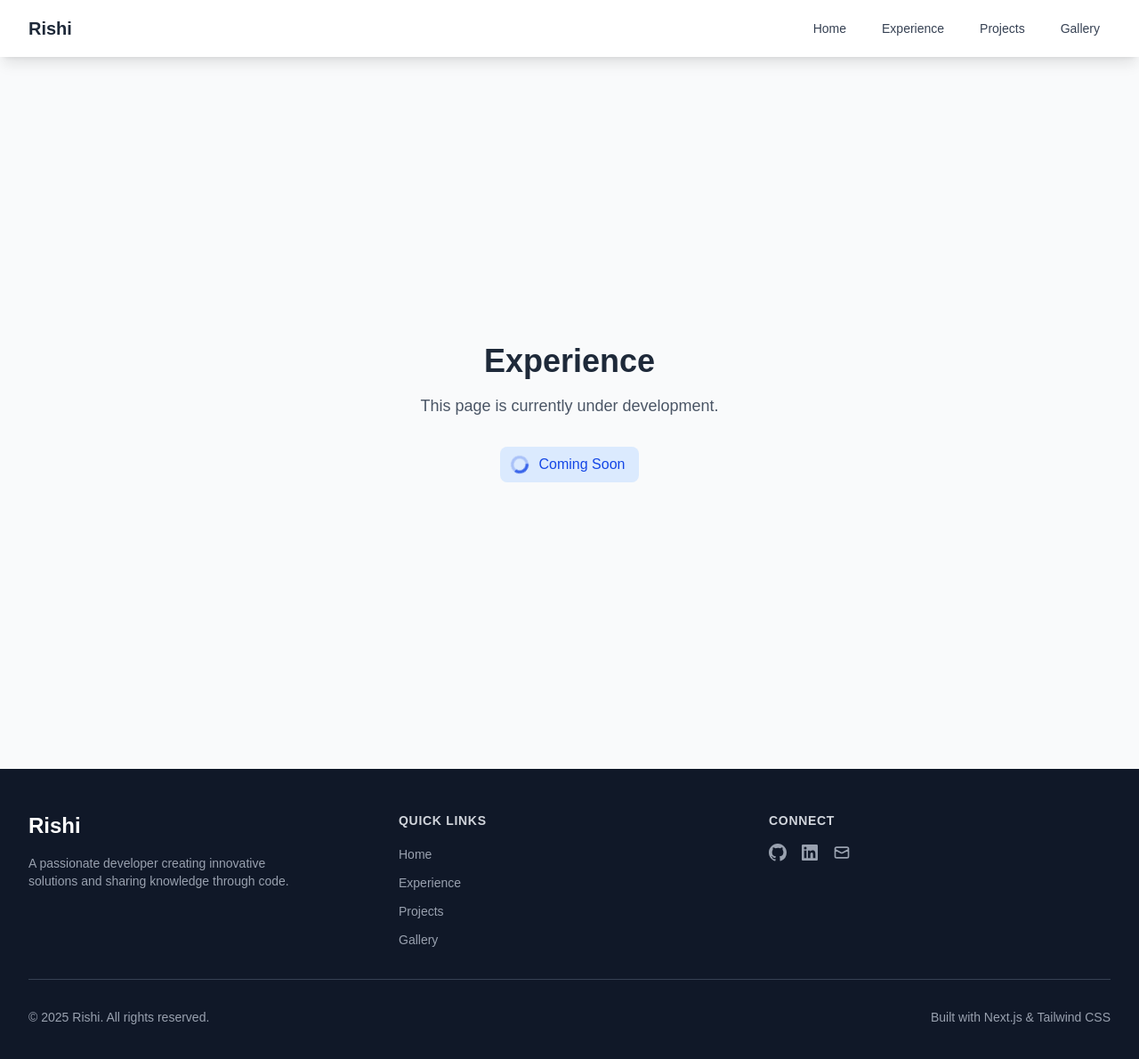
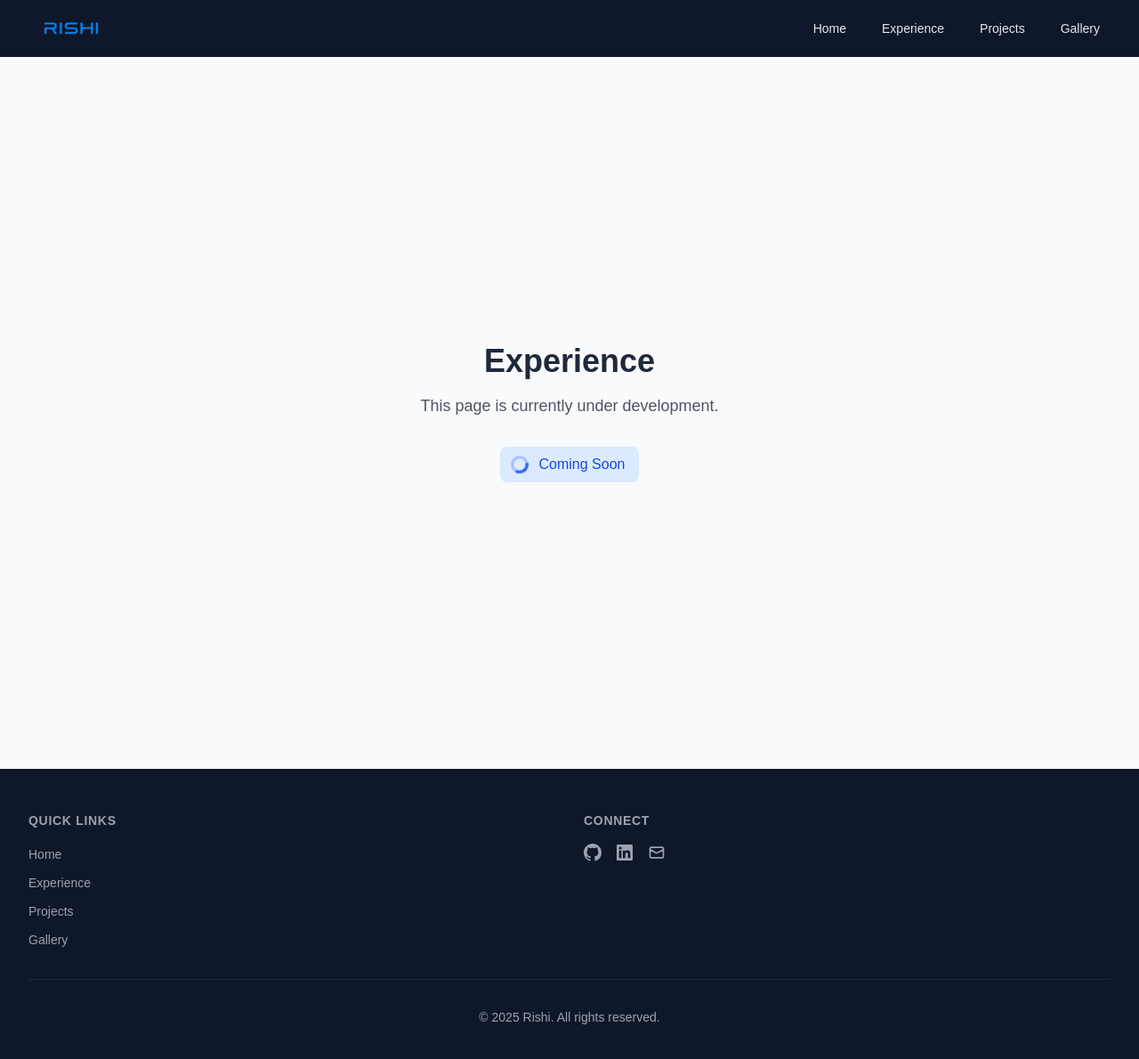
Before and after one commit to rishiganesh2002/rishi-portfolio-site, a Next.js app: page /experience in a window 1280 px wide. Shown: the top 1190 px of the page at 89% size. Built offline with nearby package versions, Linux system fonts and the light colour scheme.

Commit message:
feat: theming + data abstracted into json files

```diff
--- a/public/config/theme.json
+++ b/public/config/theme.json
@@ -1,20 +1,20 @@
 {
-  "textColor": "#1f2937",
-  "backgroundColor": "#ffffff",
+  "textColor": "#e5e7eb",
+  "backgroundColor": "#0f172a",
   "buttonTextColor": "#ffffff",
   "buttonBackgroundColor": "#3b82f6",
   "customColors": {
     "primary": "#3b82f6",
     "secondary": "#6366f1",
-    "accent": "#8b5cf6",
+    "accent": "#06b6d4",
     "success": "#10b981",
     "warning": "#f59e0b",
     "error": "#ef4444",
-    "muted": "#6b7280",
-    "border": "#e5e7eb"
+    "muted": "#9ca3af",
+    "border": "#1e293b"
   },
   "fontFamily": {
-    "heading": "var(--font-geist-sans)",
-    "body": "var(--font-geist-sans)"
+    "heading": "var(--font-orbitron)",
+    "body": "var(--font-inter)"
   }
 }
--- /dev/null
+++ b/public/config/websiteInfo.json
@@ -0,0 +1,25 @@
+{
+  "navigation": [
+    { "name": "Home", "href": "/" },
+    { "name": "Experience", "href": "/experience" },
+    { "name": "Projects", "href": "/projects" },
+    { "name": "Gallery", "href": "/gallery" }
+  ],
+  "socialLinks": [
+    {
+      "name": "GitHub",
+      "href": "https://github.com/rishiganesh2002",
+      "iconType": "github"
+    },
+    {
+      "name": "LinkedIn",
+      "href": "https://www.linkedin.com/in/rishiganeshr/",
+      "iconType": "linkedin"
+    },
+    {
+      "name": "Email",
+      "href": "mailto:rishi.ganesh232@gmail.com",
+      "iconType": "email"
+    }
+  ]
+}
--- a/src/components/layout/Footer.tsx
+++ b/src/components/layout/Footer.tsx
@@ -1,13 +1,16 @@
+"use client";
+
 import Link from "next/link";
+import { useTheme } from "@/context";
+import { NavigationItem, SocialLink } from "@/hooks/useWebsiteInfo";
 
-export default function Footer() {
-  const currentYear = new Date().getFullYear();
+interface FooterProps {
+  navigation: NavigationItem[];
+  socialLinks: SocialLink[];
+}
 
-  const socialLinks = [
-    {
-      name: "GitHub",
-      href: "#",
-      icon: (
+// Icon components
+const GitHubIcon = () => (
   <svg
     className="w-5 h-5"
     fill="currentColor"
@@ -20,12 +23,9 @@ export default function Footer() {
       clipRule="evenodd"
     />
   </svg>
-      ),
-    },
-    {
-      name: "LinkedIn",
-      href: "#",
-      icon: (
+);
+
+const LinkedInIcon = () => (
   <svg
     className="w-5 h-5"
     fill="currentColor"
@@ -38,12 +38,9 @@ export default function Footer() {
       clipRule="evenodd"
     />
   </svg>
-      ),
-    },
-    {
-      name: "Email",
-      href: "#",
-      icon: (
+);
+
+const EmailIcon = () => (
   <svg
     className="w-5 h-5"
     fill="none"
@@ -58,46 +55,61 @@ export default function Footer() {
       d="M3 8l7.89 4.26a2 2 0 002.22 0L21 8M5 19h14a2 2 0 002-2V7a2 2 0 00-2-2H5a2 2 0 00-2 2v10a2 2 0 002 2z"
     />
   </svg>
-      ),
-    },
-  ];
+);
 
-  const footerLinks = [
-    { name: "Home", href: "/" },
-    { name: "Experience", href: "/experience" },
-    { name: "Projects", href: "/projects" },
-    { name: "Gallery", href: "/gallery" },
-  ];
+const getIcon = (iconType: string) => {
+  switch (iconType) {
+    case "github":
+      return <GitHubIcon />;
+    case "linkedin":
+      return <LinkedInIcon />;
+    case "email":
+      return <EmailIcon />;
+    default:
+      return null;
+  }
+};
+
+export default function Footer({ navigation, socialLinks }: FooterProps) {
+  const currentYear = new Date().getFullYear();
+  const theme = useTheme();
 
   return (
-    <footer className="bg-gray-900 text-white">
+    <footer
+      style={{
+        backgroundColor: theme.backgroundColor,
+        color: theme.textColor,
+      }}
+    >
       <div className="max-w-7xl mx-auto py-12 px-4 sm:px-6 lg:px-8">
-        <div className="grid grid-cols-1 md:grid-cols-3 gap-8">
-          {/* Brand Section */}
-          <div className="col-span-1">
-            <Link
-              href="/"
-              className="text-2xl font-bold text-white hover:text-gray-300 transition-colors"
-            >
-              Rishi
-            </Link>
-            <p className="mt-4 text-gray-400 text-sm max-w-xs">
-              A passionate developer creating innovative solutions and sharing
-              knowledge through code.
-            </p>
-          </div>
-
+        <div className="grid grid-cols-1 md:grid-cols-2 gap-8">
           {/* Quick Links */}
           <div className="col-span-1">
-            <h3 className="text-sm font-semibold text-gray-300 tracking-wider uppercase mb-4">
+            <h3
+              className="text-sm font-semibold tracking-wider uppercase mb-4"
+              style={{
+                color: theme.customColors.muted,
+                fontFamily: theme.fontFamily.heading,
+              }}
+            >
               Quick Links
             </h3>
             <ul className="space-y-2">
-              {footerLinks.map((link) => (
+              {navigation.map((link) => (
                 <li key={link.name}>
                   <Link
                     href={link.href}
-                    className="text-gray-400 hover:text-white transition-colors text-sm"
+                    className="text-sm transition-colors hover:opacity-80"
+                    style={{
+                      color: theme.customColors.muted,
+                      fontFamily: theme.fontFamily.body,
+                    }}
+                    onMouseEnter={(e) => {
+                      e.currentTarget.style.color = theme.customColors.accent;
+                    }}
+                    onMouseLeave={(e) => {
+                      e.currentTarget.style.color = theme.customColors.muted;
+                    }}
                   >
                     {link.name}
                   </Link>
@@ -108,7 +120,13 @@ export default function Footer() {
 
           {/* Social Links */}
           <div className="col-span-1">
-            <h3 className="text-sm font-semibold text-gray-300 tracking-wider uppercase mb-4">
+            <h3
+              className="text-sm font-semibold tracking-wider uppercase mb-4"
+              style={{
+                color: theme.customColors.muted,
+                fontFamily: theme.fontFamily.heading,
+              }}
+            >
               Connect
             </h3>
             <div className="flex space-x-4">
@@ -116,12 +134,19 @@ export default function Footer() {
                 <a
                   key={item.name}
                   href={item.href}
-                  className="text-gray-400 hover:text-white transition-colors"
+                  className="transition-colors hover:opacity-80"
+                  style={{ color: theme.customColors.muted }}
+                  onMouseEnter={(e) => {
+                    e.currentTarget.style.color = theme.customColors.accent;
+                  }}
+                  onMouseLeave={(e) => {
+                    e.currentTarget.style.color = theme.customColors.muted;
+                  }}
                   target="_blank"
                   rel="noopener noreferrer"
                 >
                   <span className="sr-only">{item.name}</span>
-                  {item.icon}
+                  {getIcon(item.iconType)}
                 </a>
               ))}
             </div>
@@ -129,13 +154,19 @@ export default function Footer() {
         </div>
 
         {/* Bottom Section */}
-        <div className="mt-8 pt-8 border-t border-gray-700">
-          <div className="flex flex-col md:flex-row justify-between items-center">
-            <p className="text-gray-400 text-sm">
+        <div
+          className="mt-8 pt-8 border-t"
+          style={{ borderColor: theme.customColors.border }}
+        >
+          <div className="flex justify-center">
+            <p
+              className="text-sm"
+              style={{
+                color: theme.customColors.muted,
+                fontFamily: theme.fontFamily.body,
+              }}
+            >
               © {currentYear} Rishi. All rights reserved.
-            </p>
-            <p className="text-gray-400 text-sm mt-2 md:mt-0">
-              Built with Next.js & Tailwind CSS
             </p>
           </div>
         </div>
--- a/src/components/layout/Layout.tsx
+++ b/src/components/layout/Layout.tsx
@@ -1,20 +1,76 @@
+"use client";
+
 import { ReactNode } from "react";
-import { ThemeProvider } from "../../context/ThemeContext";
+import { ThemeProvider, useTheme } from "@/context";
 import Navbar from "./Navbar";
 import Footer from "./Footer";
+import { useWebsiteInfo } from "@/hooks/useWebsiteInfo";
 
 interface LayoutProps {
   children: ReactNode;
 }
 
+function LayoutContent({ children }: LayoutProps) {
+  const theme = useTheme();
+  const { websiteInfo, loading, error } = useWebsiteInfo();
+
+  // Show loading state while fetching website info
+  if (loading) {
+    return (
+      <div
+        className="min-h-screen flex flex-col"
+        style={{ backgroundColor: theme.backgroundColor }}
+      >
+        <div className="h-16 bg-transparent" /> {/* Navbar placeholder */}
+        <main className="flex-grow">{children}</main>
+        <div className="h-32 bg-transparent" /> {/* Footer placeholder */}
+      </div>
+    );
+  }
+
+  // Show error state if fetch failed
+  if (error || !websiteInfo) {
+    console.error("Failed to load website info:", error);
+    // Fallback with minimal navigation
+    const fallbackInfo = {
+      navigation: [{ name: "Home", href: "/" }],
+      socialLinks: [],
+    };
+
+    return (
+      <div
+        className="min-h-screen flex flex-col"
+        style={{ backgroundColor: theme.backgroundColor }}
+      >
+        <Navbar navigation={fallbackInfo.navigation} />
+        <main className="flex-grow">{children}</main>
+        <Footer
+          navigation={fallbackInfo.navigation}
+          socialLinks={fallbackInfo.socialLinks}
+        />
+      </div>
+    );
+  }
+
+  return (
+    <div
+      className="min-h-screen flex flex-col"
+      style={{ backgroundColor: theme.backgroundColor }}
+    >
+      <Navbar navigation={websiteInfo.navigation} />
+      <main className="flex-grow">{children}</main>
+      <Footer
+        navigation={websiteInfo.navigation}
+        socialLinks={websiteInfo.socialLinks}
+      />
+    </div>
+  );
+}
+
 export default function Layout({ children }: LayoutProps) {
   return (
     <ThemeProvider>
-      <div className="min-h-screen flex flex-col">
-        <Navbar />
-        <main className="flex-grow">{children}</main>
-        <Footer />
-      </div>
+      <LayoutContent>{children}</LayoutContent>
     </ThemeProvider>
   );
 }
--- a/src/components/layout/Navbar.tsx
+++ b/src/components/layout/Navbar.tsx
@@ -1,33 +1,61 @@
 "use client";
 
 import Link from "next/link";
-import { useState } from "react";
+import Image from "next/image";
+import { useState, useEffect } from "react";
+import { useTheme } from "@/context";
+import { NavigationItem } from "@/hooks/useWebsiteInfo";
 
-export default function Navbar() {
+interface NavbarProps {
+  navigation: NavigationItem[];
+}
+
+export default function Navbar({ navigation }: NavbarProps) {
   const [isMenuOpen, setIsMenuOpen] = useState(false);
+  const [isScrolled, setIsScrolled] = useState(false);
+  const theme = useTheme();
 
   const toggleMenu = () => {
     setIsMenuOpen(!isMenuOpen);
   };
 
-  const navigation = [
-    { name: "Home", href: "/" },
-    { name: "Experience", href: "/experience" },
-    { name: "Projects", href: "/projects" },
-    { name: "Gallery", href: "/gallery" },
-  ];
+  // Handle scroll effect
+  useEffect(() => {
+    const handleScroll = () => {
+      const scrollTop = window.scrollY;
+      setIsScrolled(scrollTop > 20);
+    };
+
+    window.addEventListener("scroll", handleScroll);
+    return () => window.removeEventListener("scroll", handleScroll);
+  }, []);
 
   return (
-    <nav className="bg-white shadow-lg sticky top-0 z-50">
+    <nav
+      className={`sticky top-0 z-50 transition-all duration-300 ${
+        isScrolled ? "shadow-lg backdrop-blur-md" : "shadow-none"
+      }`}
+      style={{
+        backgroundColor: isScrolled
+          ? `${theme.customColors.border}f0` // 94% opacity - using border color for contrast
+          : "transparent",
+      }}
+    >
       <div className="max-w-7xl mx-auto px-4 sm:px-6 lg:px-8">
         <div className="flex justify-between items-center h-16">
           {/* Logo/Brand */}
           <div className="flex-shrink-0">
             <Link
               href="/"
-              className="text-xl font-bold text-gray-800 hover:text-blue-600 transition-colors"
+              className="flex items-center space-x-2 hover:opacity-80 transition-opacity"
             >
-              Rishi
+              <Image
+                src="/InitialLogo-transparent.png"
+                alt="Rishi Logo"
+                width={120}
+                height={120}
+                className="w-24 h-24 object-contain"
+              />
             </Link>
           </div>
 
@@ -38,7 +66,17 @@ export default function Navbar() {
                 <Link
                   key={item.name}
                   href={item.href}
-                  className="text-gray-700 hover:text-blue-600 px-3 py-2 rounded-md text-sm font-medium transition-colors"
+                  className="px-3 py-2 rounded-md text-sm font-medium transition-colors hover:opacity-80"
+                  style={{
+                    color: theme.textColor,
+                    fontFamily: theme.fontFamily.body,
+                  }}
+                  onMouseEnter={(e) => {
+                    e.currentTarget.style.color = theme.customColors.accent;
+                  }}
+                  onMouseLeave={(e) => {
+                    e.currentTarget.style.color = theme.textColor;
+                  }}
                 >
                   {item.name}
                 </Link>
@@ -50,7 +88,22 @@ export default function Navbar() {
           <div className="md:hidden">
             <button
               onClick={toggleMenu}
-              className="bg-gray-50 inline-flex items-center justify-center p-2 rounded-md text-gray-700 hover:text-blue-600 hover:bg-gray-100 focus:outline-none focus:ring-2 focus:ring-inset focus:ring-blue-500"
+              className="inline-flex items-center justify-center p-2 rounded-md transition-all focus:outline-none focus:ring-2 focus:ring-inset"
+              style={{
+                backgroundColor: isScrolled
+                  ? theme.customColors.border
+                  : "rgba(255,255,255,0.1)",
+                color: theme.textColor,
+              }}
+              onMouseEnter={(e) => {
+                e.currentTarget.style.backgroundColor =
+                  theme.customColors.accent;
+              }}
+              onMouseLeave={(e) => {
+                e.currentTarget.style.backgroundColor = isScrolled
+                  ? theme.customColors.border
+                  : "rgba(255,255,255,0.1)";
+              }}
               aria-expanded="false"
             >
               <span className="sr-only">Open main menu</span>
@@ -67,6 +120,7 @@ export default function Navbar() {
                     strokeLinejoin="round"
                     strokeWidth={2}
                     d="M4 6h16M4 12h16M4 18h16"
+                    stroke={theme.textColor}
                   />
                 </svg>
               ) : (
@@ -82,6 +136,7 @@ export default function Navbar() {
                     strokeLinejoin="round"
                     strokeWidth={2}
                     d="M6 18L18 6M6 6l12 12"
+                    stroke={theme.textColor}
                   />
                 </svg>
               )}
@@ -93,12 +148,31 @@ export default function Navbar() {
       {/* Mobile Navigation Menu */}
       {isMenuOpen && (
         <div className="md:hidden">
-          <div className="px-2 pt-2 pb-3 space-y-1 sm:px-3 bg-white border-t border-gray-200">
+          <div
+            className="px-2 pt-2 pb-3 space-y-1 sm:px-3 border-t backdrop-blur-md"
+            style={{
+              backgroundColor: `${theme.customColors.border}f8`, // 97% opacity - consistent with navbar
+              borderColor: theme.customColors.border,
+            }}
+          >
             {navigation.map((item) => (
               <Link
                 key={item.name}
                 href={item.href}
-                className="text-gray-700 hover:text-blue-600 block px-3 py-2 rounded-md text-base font-medium transition-colors"
+                className="block px-3 py-2 rounded-md text-base font-medium transition-colors hover:opacity-80"
+                style={{
+                  color: theme.textColor,
+                  fontFamily: theme.fontFamily.body,
+                }}
+                onMouseEnter={(e) => {
+                  e.currentTarget.style.color = theme.customColors.accent;
+                  e.currentTarget.style.backgroundColor =
+                    theme.customColors.border;
+                }}
+                onMouseLeave={(e) => {
+                  e.currentTarget.style.color = theme.textColor;
+                  e.currentTarget.style.backgroundColor = "transparent";
+                }}
                 onClick={() => setIsMenuOpen(false)}
               >
                 {item.name}
--- /dev/null
+++ b/src/context/index.ts
@@ -0,0 +1,2 @@
+export { useTheme, ThemeProvider } from "./ThemeContext";
+export type { ThemeConfig, CustomColors, FontFamily } from "./ThemeContext";
--- /dev/null
+++ b/src/hooks/useWebsiteInfo.ts
@@ -0,0 +1,46 @@
+"use client";
+
+import { useState, useEffect } from "react";
+
+export interface NavigationItem {
+  name: string;
+  href: string;
+}
+
+export interface SocialLink {
+  name: string;
+  href: string;
+  iconType: string;
+}
+
+export interface WebsiteInfo {
+  navigation: NavigationItem[];
+  socialLinks: SocialLink[];
+}
+
+export function useWebsiteInfo() {
+  const [websiteInfo, setWebsiteInfo] = useState<WebsiteInfo | null>(null);
+  const [loading, setLoading] = useState(true);
+  const [error, setError] = useState<string | null>(null);
+
+  useEffect(() => {
+    const fetchWebsiteInfo = async () => {
+      try {
+        const response = await fetch("/config/websiteInfo.json");
+        if (!response.ok) {
+          throw new Error("Failed to fetch website info");
+        }
+        const data = await response.json();
+        setWebsiteInfo(data);
+      } catch (err) {
+        setError(err instanceof Error ? err.message : "An error occurred");
+      } finally {
+        setLoading(false);
+      }
+    };
+
+    fetchWebsiteInfo();
+  }, []);
+
+  return { websiteInfo, loading, error };
+}
```
Also changed, not shown: public/InitialLogo-transparent.png (added), public/InitialLogo.png (added). Lines whose indentation alone changed are shown as unchanged.
